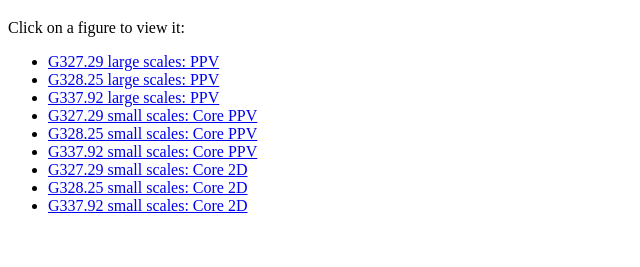
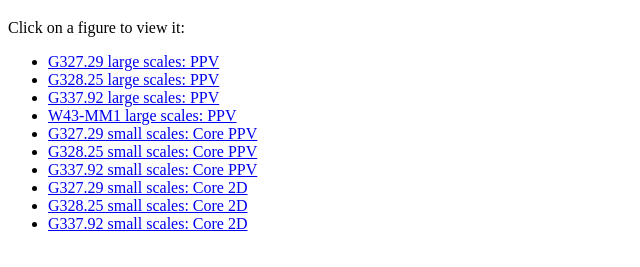
Before and after one commit to ncastrot/young-protoclusters, a plain HTML site: page index.html in a window 1280 px wide. Shown: the part 61-328 px from the top of the page, without its empty margins (0-640 px from the left). Drawn offline with Linux system fonts and the light colour scheme.

Commit message:
Update index.html

```diff
--- a/index.html
+++ b/index.html
@@ -11,6 +11,7 @@
         <li><a href="G327_ppv_3d.html" target="_blank">G327.29 large scales: PPV</a></li>
         <li><a href="G328_ppv_3d.html" target="_blank">G328.25 large scales: PPV</a></li>
         <li><a href="G337_ppv_3d.html" target="_blank">G337.92 large scales: PPV</a></li>
+        <li><a href="W43MM1_ppv_3d.html" target="_blank">W43-MM1 large scales: PPV</a></li>
 
         <li><a href="G327_ppv_core3d.html" target="_blank">G327.29 small scales: Core PPV</a></li>
         <li><a href="G328_ppv_core3d.html" target="_blank">G328.25 small scales: Core PPV</a></li>
```
